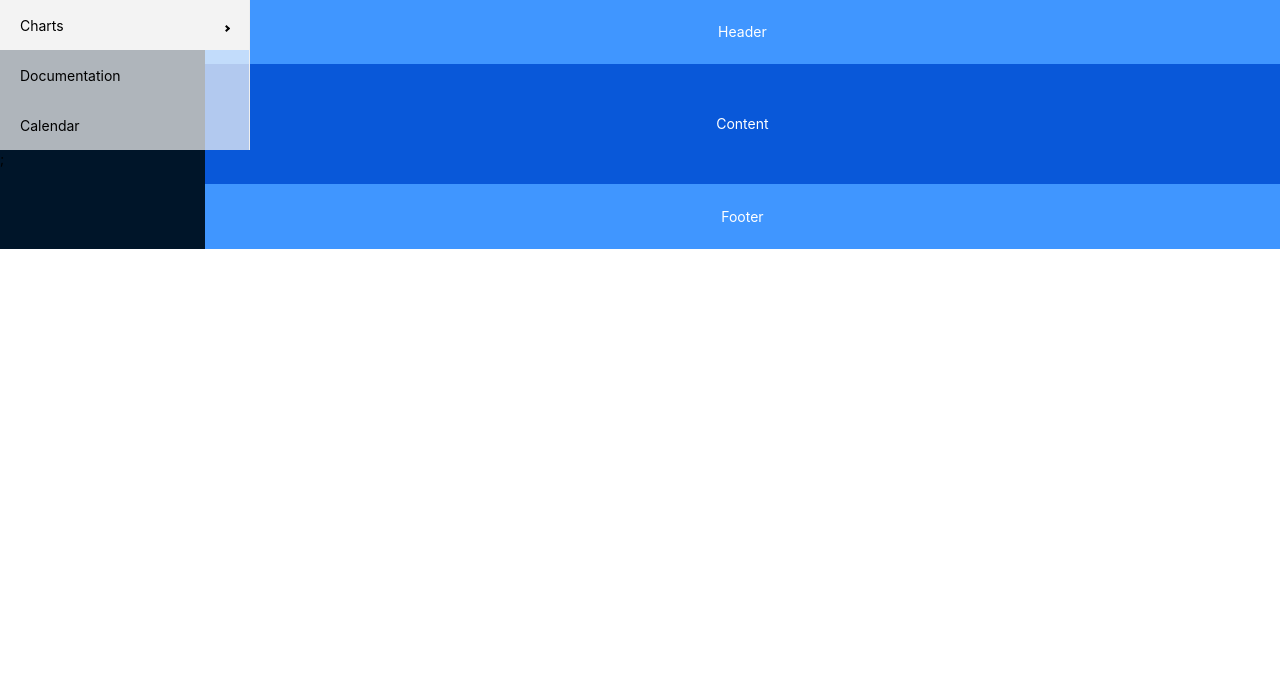
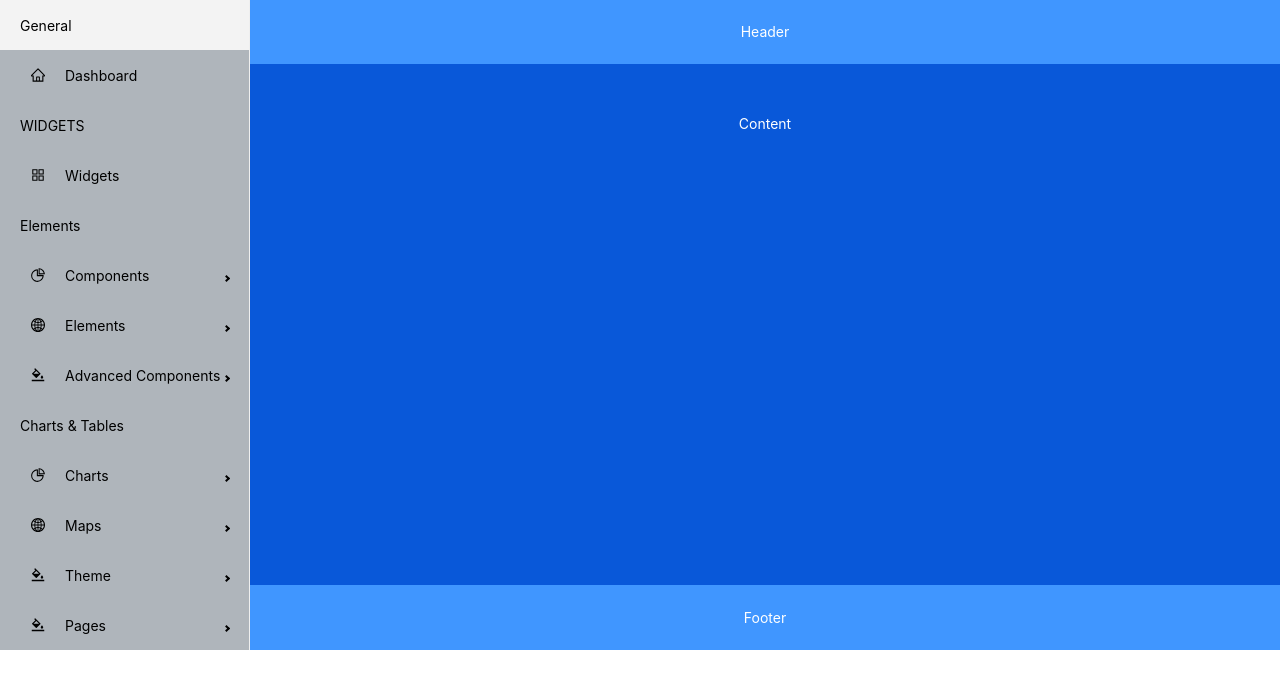
Before and after one commit to Dhanunjayanaidu/react-sample, a React (Create React App) app: page / in a window 1280 px wide. Shown: the top 688 px of the page. Built offline with nearby package versions, Linux system fonts and the light colour scheme.

Commit message:
added basic multi level menu for the home page

```diff
--- a/src/pages/Home/Home.jsx
+++ b/src/pages/Home/Home.jsx
@@ -1,6 +1,12 @@
 import React from "react";
 import { Layout, Flex } from "antd";
-
+import {
+  BgColorsOutlined,
+  GlobalOutlined,
+  PieChartOutlined,
+  AppstoreOutlined,
+  HomeOutlined,
+} from "@ant-design/icons";
 import { Sidebar, Menu, MenuItem, SubMenu } from "react-pro-sidebar";
 const { Header, Footer, Sider, Content } = Layout;
 
@@ -43,18 +49,55 @@ function Home() {
     <>
       <Flex gap="middle" wrap="wrap">
         <Layout style={layoutStyle}>
-          <Sider width="16%">
+          <Sider width="auto">
             <Sidebar>
               <Menu>
-                <SubMenu label="Charts">
-                  <MenuItem> Pie charts </MenuItem>
-                  <MenuItem> Line charts </MenuItem>
-                </SubMenu>
-                <MenuItem> Documentation </MenuItem>
-                <MenuItem> Calendar </MenuItem>
+                <Menu>
+                  <MenuItem>General</MenuItem>
+                  <MenuItem icon={<HomeOutlined />}> Dashboard</MenuItem>
+
+                  <MenuItem>WIDGETS</MenuItem>
+                  <MenuItem icon={<AppstoreOutlined />}> Widgets</MenuItem>
+
+                  <MenuItem>Elements</MenuItem>
+                  <SubMenu icon={<PieChartOutlined />} label="Components">
+                    <MenuItem> Level 1 Submenu</MenuItem>
+                    <MenuItem> Level 1 Submenu</MenuItem>
+                    <MenuItem> Level 1 Submenu</MenuItem>
+                  </SubMenu>
+                  <SubMenu icon={<GlobalOutlined />} label="Elements">
+                    <MenuItem> Level 1 Submenu</MenuItem>
+                    <MenuItem> Level 1 Submenu</MenuItem>
+                  </SubMenu>
+                  <SubMenu
+                    icon={<BgColorsOutlined />}
+                    label="Advanced Components"
+                  >
+                    <MenuItem> Advanced Components 1</MenuItem>
+                    <MenuItem> Advanced Components 2</MenuItem>
+                  </SubMenu>
+
+                  <MenuItem>Charts & Tables</MenuItem>
+                  <SubMenu icon={<PieChartOutlined />} label="Charts">
+                    <MenuItem> Pie charts</MenuItem>
+                    <MenuItem> Line charts</MenuItem>
+                    <MenuItem> Bar charts</MenuItem>
+                  </SubMenu>
+                  <SubMenu icon={<GlobalOutlined />} label="Maps">
+                    <MenuItem> Google maps</MenuItem>
+                    <MenuItem> Open street maps</MenuItem>
+                  </SubMenu>
+                  <SubMenu icon={<BgColorsOutlined />} label="Theme">
+                    <MenuItem> Dark</MenuItem>
+                    <MenuItem> Light</MenuItem>
+                  </SubMenu>
+                  <SubMenu icon={<BgColorsOutlined />} label="Pages">
+                    <MenuItem> Page 1</MenuItem>
+                    <MenuItem> Page 2</MenuItem>
+                  </SubMenu>
+                </Menu>
               </Menu>
             </Sidebar>
-            ;
           </Sider>
           <Layout>
             <Header style={headerStyle}>Header</Header>
```
